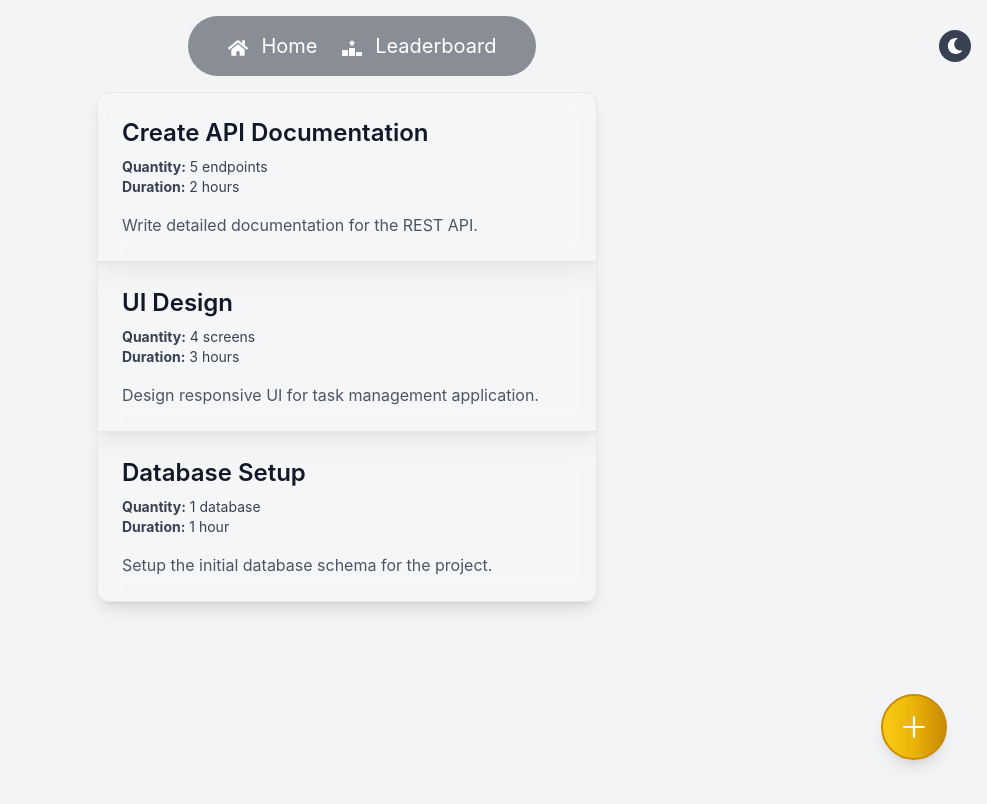
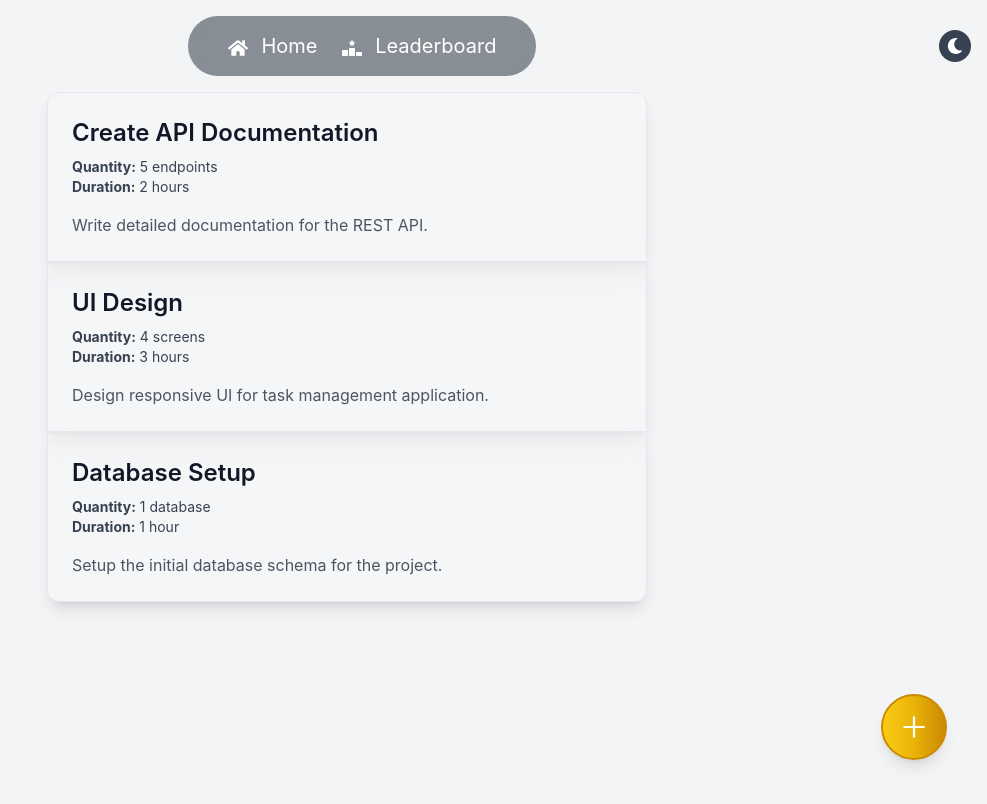
Before and after one commit to D-Seonay/Hobbit, a React (Vite) app in the folder front/: page / in a window 1280 px wide. Shown: the top 804 px of the page, without its empty margins (293-1280 px from the left). Built offline with nearby package versions, Linux system fonts and the light colour scheme.

Commit message:
[STYLE] fixe Taskcard style

```diff
--- a/front/src/components/Tasks/TaskCard.jsx
+++ b/front/src/components/Tasks/TaskCard.jsx
@@ -21,7 +21,7 @@ const TaskCard = ({ task, index, totalTasks }) => {
 
   return (
     <motion.div
-      className={`relative max-w-sm p-6 shadow-lg bg-white bg-opacity-20 backdrop-blur-md border border-gray-200 dark:bg-gray-800 dark:border-gray-700 ${borderRadiusClass()} min-w-[500px]`}
+      className={`relative max-w-xs w-full p-6 shadow-lg bg-white bg-opacity-20 backdrop-blur-md border border-gray-200 dark:bg-gray-800 dark:border-gray-700 ${borderRadiusClass()} w-[330px] sm:min-w-[450px] md:min-w-[600px]`}
       whileHover={{ scale: 1.05 }} // Effet de zoom lors du survol
       whileTap={{ scale: 0.98 }}  // Légère réduction lors du clic
       transition={{ duration: 0.3 }}
```
